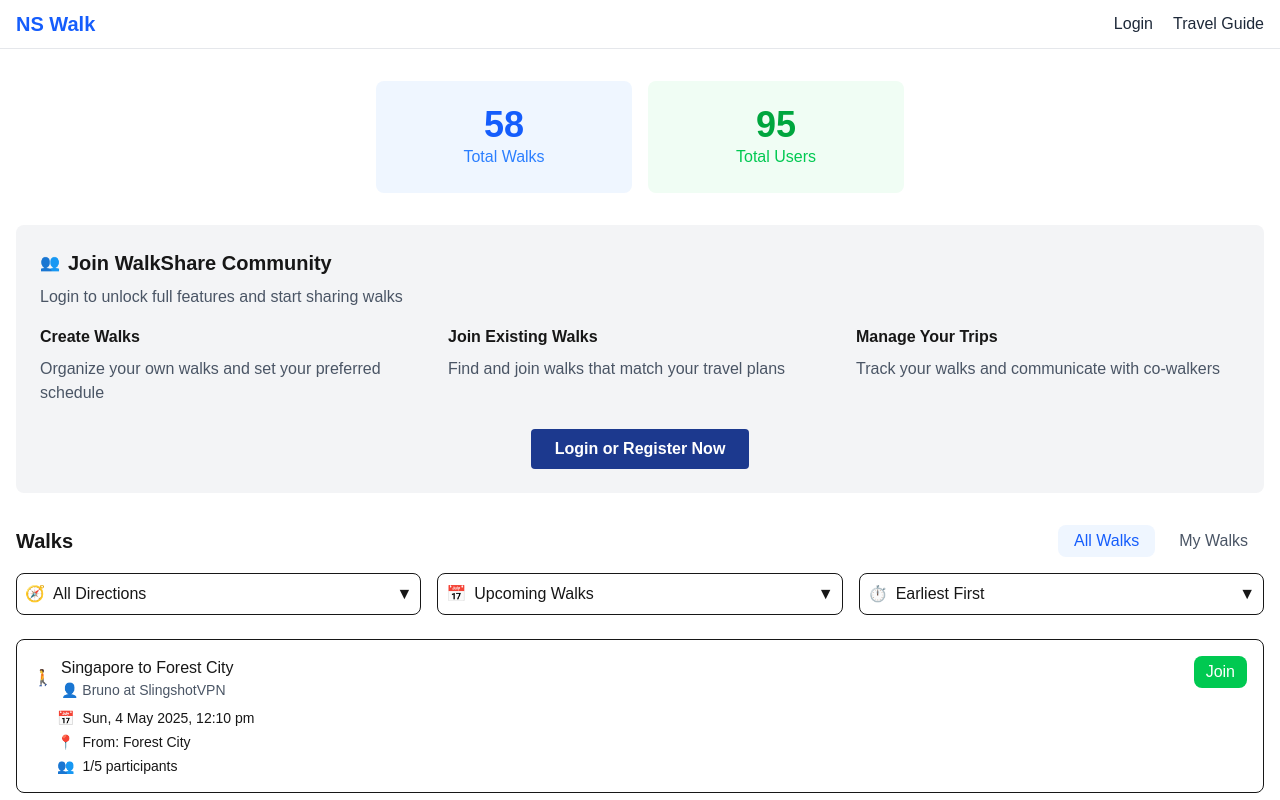
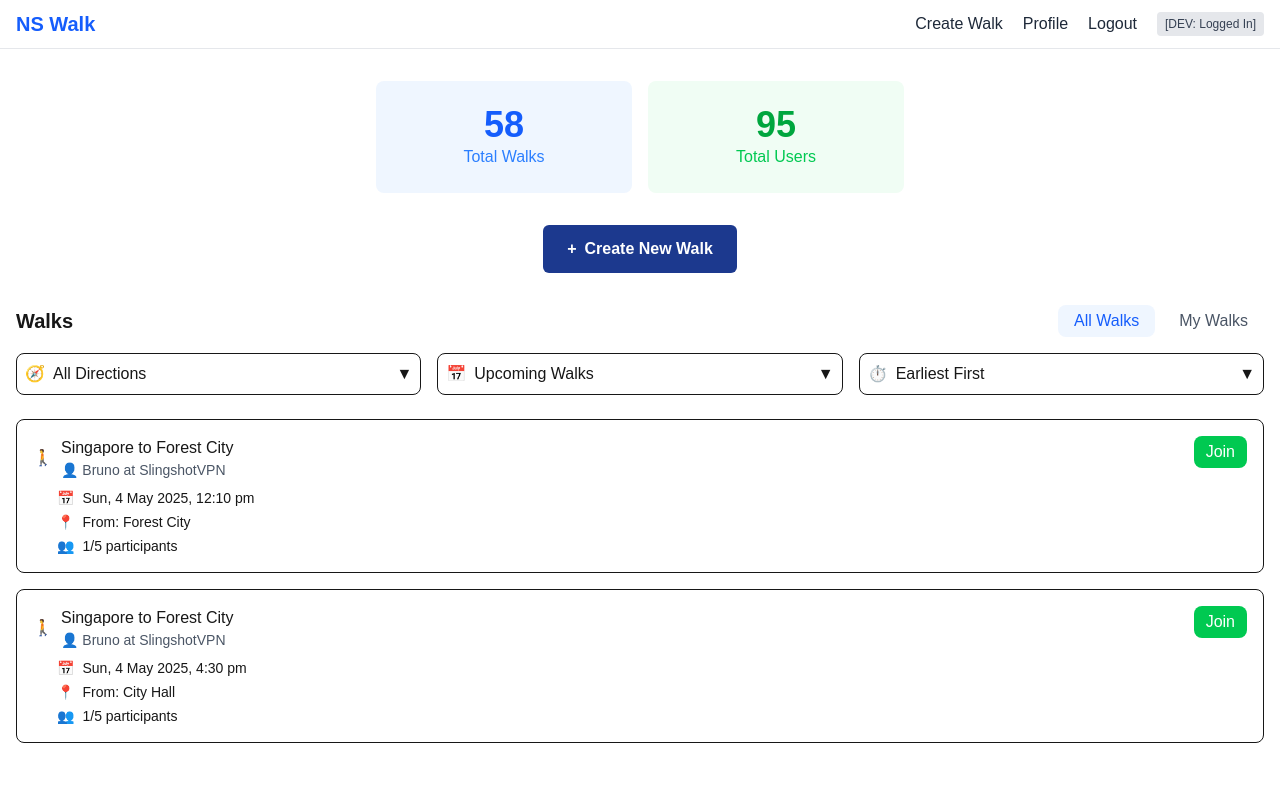
Before and after one commit to genesisdayrit/ns-walk, a Next.js app in the folder frontend/: page /home in a window 1280 px wide. Shown: the top 800 px of the page. Built offline with nearby package versions, Linux system fonts and the light colour scheme; sample sign-in values are in the browser's storage.

Commit message:
create mockup Logged In experience NavBar and Home page

```diff
--- a/frontend/src/app/home/page.tsx
+++ b/frontend/src/app/home/page.tsx
@@ -1,4 +1,19 @@
+'use client';
+
+import { useState, useEffect } from 'react';
+import Link from 'next/link';
+
 export default function Home() {
+  const [isLoggedIn, setIsLoggedIn] = useState(false);
+
+  // Read login state from localStorage on component mount
+  useEffect(() => {
+    const storedLoginState = localStorage.getItem('isLoggedIn');
+    if (storedLoginState) {
+      setIsLoggedIn(storedLoginState === 'true');
+    }
+  }, []);
+
   return (
     <div className="container mx-auto px-4 py-8">
       {/* Stats Section */}
@@ -13,7 +28,8 @@ export default function Home() {
         </div>
       </div>
 
-      {/* Join Community Section */}
+      {/* Join Community Section - Only shown when logged out */}
+      {!isLoggedIn && (
         <div className="bg-gray-100 rounded-lg p-6 mb-8">
           <div className="flex items-center gap-2 mb-2">
             <span className="text-gray-700">👥</span>
@@ -42,6 +58,17 @@ export default function Home() {
             </button>
           </div>
         </div>
+      )}
+
+      {/* Create Walk Button - Only shown when logged in */}
+      {isLoggedIn && (
+        <div className="w-full flex justify-center mb-8">
+          <Link href="/create-walk" className="bg-blue-900 hover:bg-blue-800 text-white font-semibold py-3 px-6 rounded-md flex items-center gap-2">
+            <span>+</span>
+            <span>Create New Walk</span>
+          </Link>
+        </div>
+      )}
 
       {/* Walks Section */}
       <div>
--- a/frontend/src/components/navbar/Navbar.tsx
+++ b/frontend/src/components/navbar/Navbar.tsx
@@ -1,28 +1,76 @@
 'use client';
 
 import Link from 'next/link';
-import { useState } from 'react';
+import { useState, useEffect } from 'react';
 
 export default function Navbar() {
   const [isMobileMenuOpen, setIsMobileMenuOpen] = useState(false);
+  const [isLoggedIn, setIsLoggedIn] = useState(false);
+
+  // Store login state in localStorage for persistence across page reloads
+  useEffect(() => {
+    const storedLoginState = localStorage.getItem('isLoggedIn');
+    if (storedLoginState) {
+      setIsLoggedIn(storedLoginState === 'true');
+    }
+  }, []);
+
+  const toggleLoginState = () => {
+    const newLoginState = !isLoggedIn;
+    setIsLoggedIn(newLoginState);
+    localStorage.setItem('isLoggedIn', String(newLoginState));
+  };
 
   return (
     <nav className="bg-white border-b border-gray-200 px-4 py-2.5">
       <div className="flex flex-wrap justify-between items-center">
-        <Link href="/" className="flex items-center">
+        <Link href="/home" className="flex items-center">
           <span className="self-center text-xl font-semibold whitespace-nowrap text-blue-600">
             NS Walk
           </span>
         </Link>
 
         <div className="flex items-center md:order-2">
-          <Link href="/login" className="text-gray-800 hover:text-blue-600 ml-5">
-            Login
+          {isLoggedIn ? (
+            <>
+              <Link href="/create-walk" className="text-gray-800 hover:text-blue-600 ml-5">
+                Create Walk
               </Link>
 
+              <Link href="/profile" className="text-gray-800 hover:text-blue-600 ml-5">
+                Profile
+              </Link>
+
+              <button
+                onClick={toggleLoginState}
+                className="text-gray-800 hover:text-blue-600 ml-5"
+              >
+                Logout
+              </button>
+            </>
+          ) : (
+            <>
               <Link href="/travel-guide" className="text-gray-800 hover:text-blue-600 ml-5">
                 Travel Guide
               </Link>
+
+              <button
+                onClick={toggleLoginState}
+                className="text-gray-800 hover:text-blue-600 ml-5"
+              >
+                Login
+              </button>
+            </>
+          )}
+
+          {/* Temporary dev toggle */}
+          <button
+            onClick={toggleLoginState}
+            className="bg-gray-200 text-xs px-2 py-1 rounded ml-5 text-gray-700"
+            title="Developer toggle for logged in/out state"
+          >
+            [DEV: {isLoggedIn ? 'Logged In' : 'Logged Out'}]
+          </button>
 
           {/* Mobile menu button */}
           <button
@@ -40,16 +88,44 @@ export default function Navbar() {
         {/* Mobile menu */}
         <div className={`${isMobileMenuOpen ? 'block' : 'hidden'} w-full md:hidden`}>
           <ul className="flex flex-col mt-4 rounded-lg bg-gray-50 p-4">
+            {isLoggedIn ? (
+              <>
                 <li>
-              <Link href="/login" className="block py-2 pr-4 pl-3 text-gray-700 rounded hover:bg-gray-100">
-                Login
+                  <Link href="/create-walk" className="block py-2 pr-4 pl-3 text-gray-700 rounded hover:bg-gray-100">
+                    Create Walk
                   </Link>
                 </li>
+                <li>
+                  <Link href="/profile" className="block py-2 pr-4 pl-3 text-gray-700 rounded hover:bg-gray-100">
+                    Profile
+                  </Link>
+                </li>
+                <li>
+                  <button
+                    onClick={toggleLoginState}
+                    className="block w-full text-left py-2 pr-4 pl-3 text-gray-700 rounded hover:bg-gray-100"
+                  >
+                    Logout
+                  </button>
+                </li>
+              </>
+            ) : (
+              <>
                 <li>
                   <Link href="/travel-guide" className="block py-2 pr-4 pl-3 text-gray-700 rounded hover:bg-gray-100">
                     Travel Guide
                   </Link>
                 </li>
+                <li>
+                  <button
+                    onClick={toggleLoginState}
+                    className="block w-full text-left py-2 pr-4 pl-3 text-gray-700 rounded hover:bg-gray-100"
+                  >
+                    Login
+                  </button>
+                </li>
+              </>
+            )}
           </ul>
         </div>
       </div>
```
Lines whose indentation alone changed are shown as unchanged.
